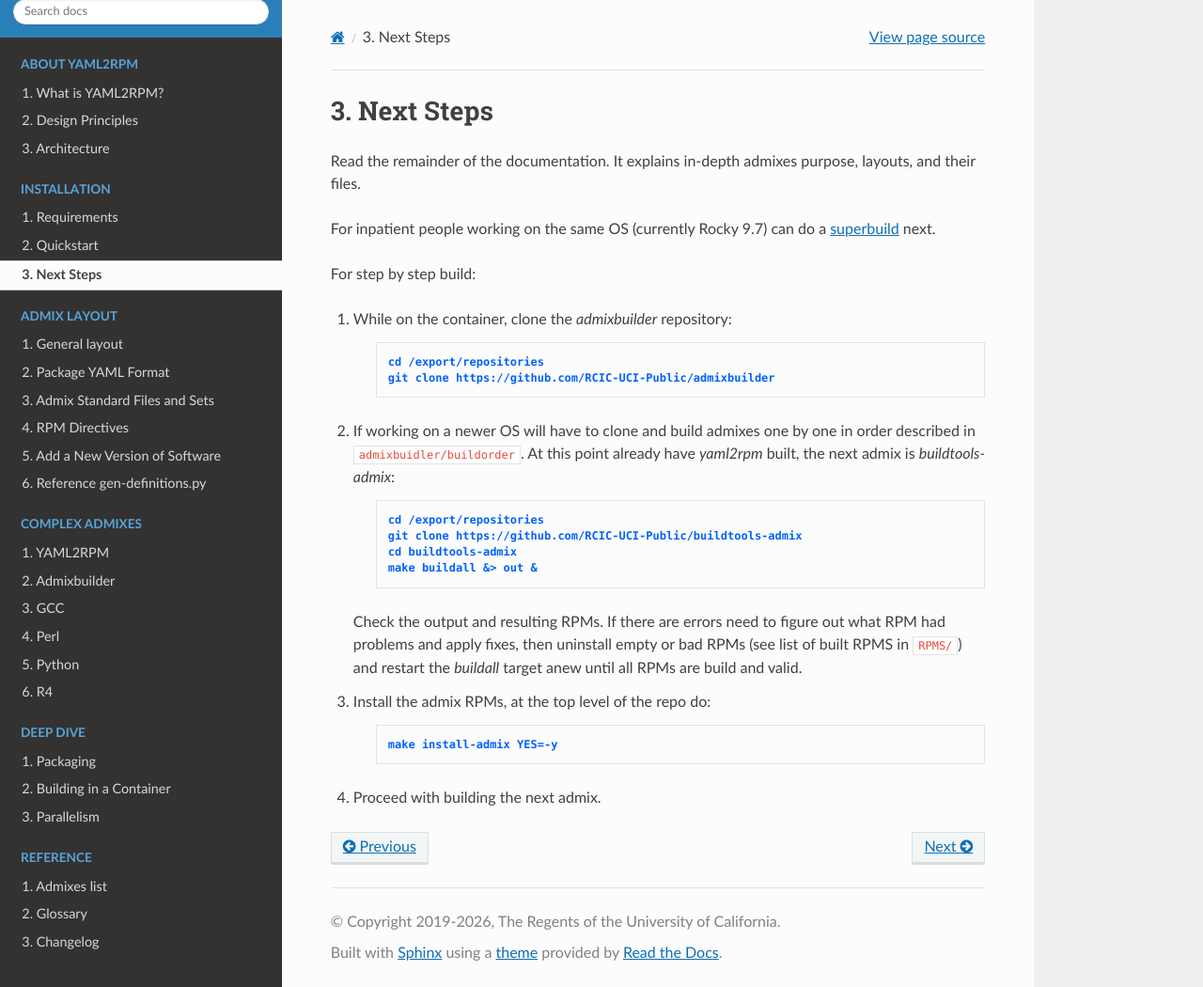
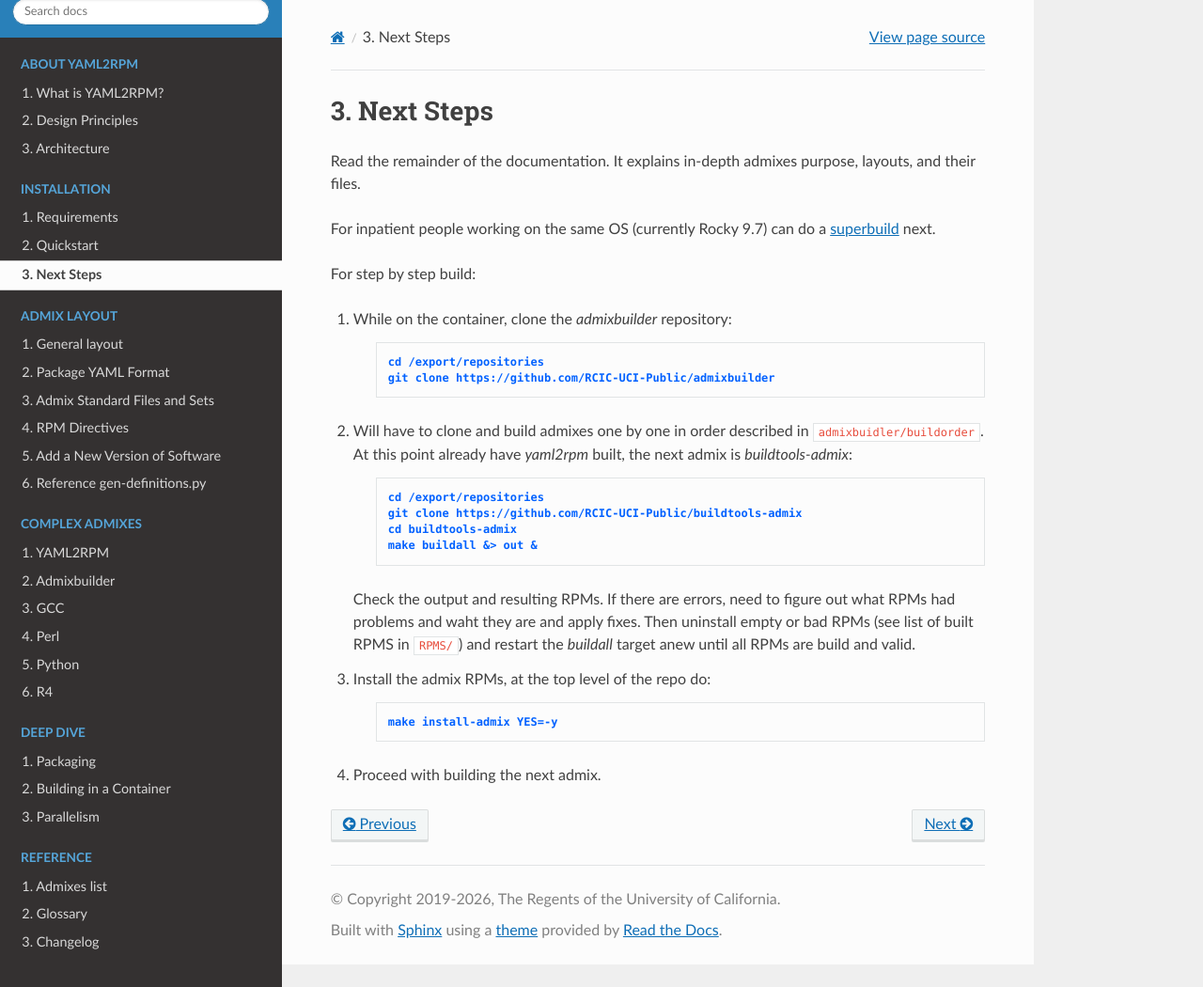
Before and after one commit to RCIC-UCI-Public/yaml2rpm-docs, a Sphinx documentation site: the page built from docs/source/installation/next.rst, in a window 1280 px wide and 1050 px high. Shown: the whole window at 94% size. Built offline with Sphinx 7.4.7 and the Read the Docs theme 3.1.0, drawn with Linux system fonts in a browser that asks for light colours.

Commit message:
minor edits

```diff
--- a/docs/source/installation/next.rst
+++ b/docs/source/installation/next.rst
@@ -18,7 +18,7 @@ For step by step build:
       :command:`cd /export/repositories
       git clone https://github.com/RCIC-UCI-Public/admixbuilder`
 
-2. If working on a newer OS will have to clone and build admixes one by one
+2. Will have to clone and build admixes one by one
    in order described in ``admixbuidler/buildorder``. At this point already have
    *yaml2rpm* built, the next admix is *buildtools-admix*:
 
@@ -28,9 +28,9 @@ For step by step build:
        cd buildtools-admix
        make buildall &> out &`
 
-   Check the output and resulting RPMs. If there are errors need to figure
-   out what RPM had problems and apply fixes, then uninstall empty or bad RPMs
-   (see list of built RPMS in ``RPMS/``)
+   Check the output and resulting RPMs. If there are errors, need to figure
+   out what RPMs had problems and waht they are and apply fixes. Then uninstall
+   empty or bad RPMs (see list of built RPMS in ``RPMS/``)
    and restart the *buildall* target anew until all RPMs are build and valid.
 
 3. Install the admix RPMs, at the top level of the repo do:
```
